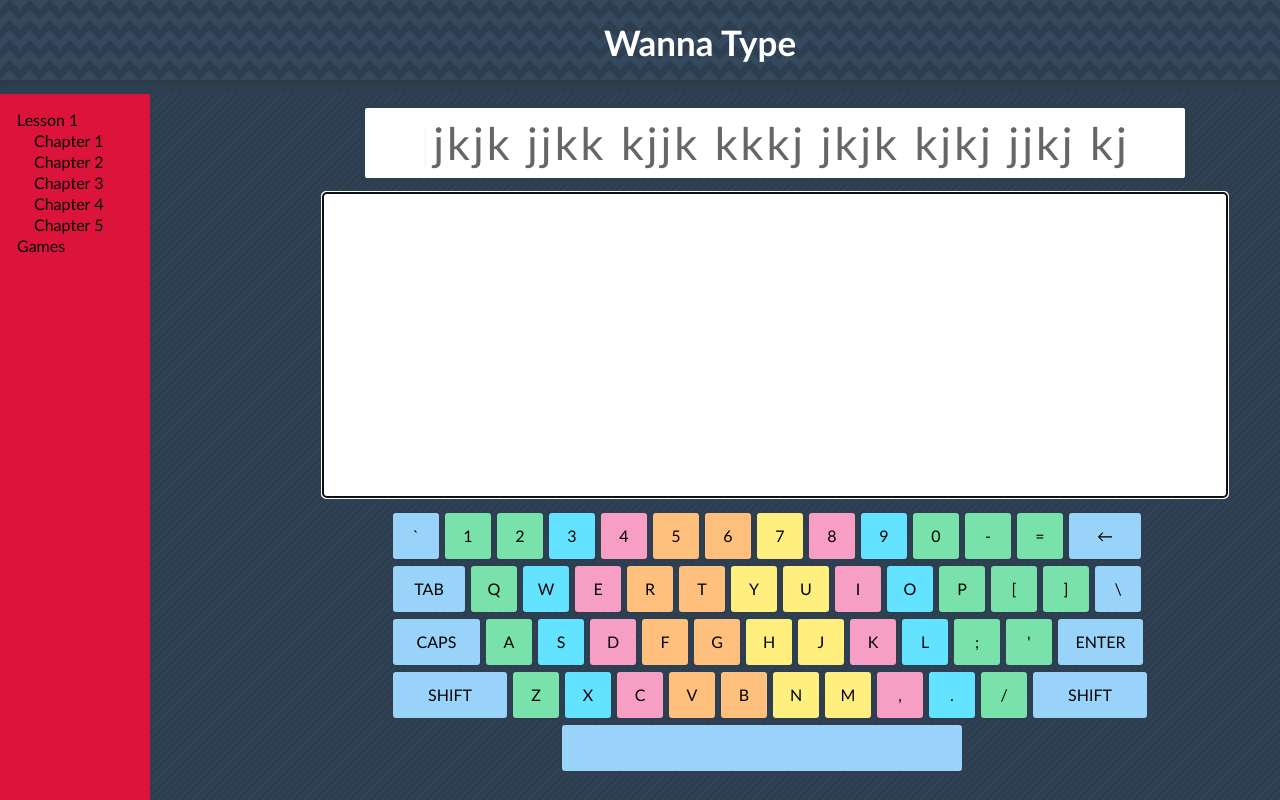
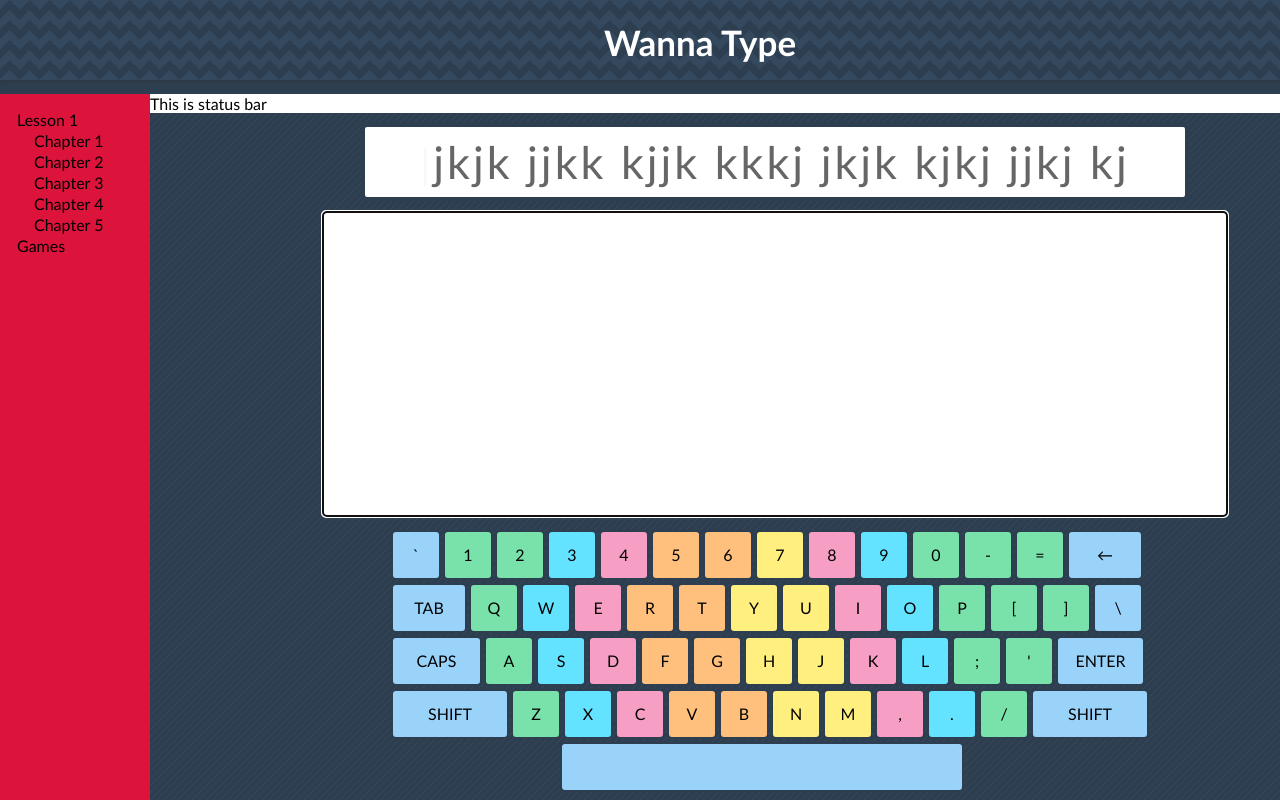
Before and after one commit to Kelly0210/WannaType, a React (Create React App) app: page /training/lesson-1/chapter-1 in a window 1280 px wide. Shown: the top 800 px of the page. Built offline with nearby package versions, Linux system fonts and the light colour scheme.

Commit message:
Status bar in progress

```diff
--- a/src/Components/Main/Main.jsx
+++ b/src/Components/Main/Main.jsx
@@ -6,6 +6,7 @@ import CustomTextArea from '../CustomTextArea/CustomTextArea';
 import Keyboard from '../Keyboard/Keyboard';
 import { generateLesson } from '../common/generateLesson';
 import { Lesson1 } from '../common/Lessons';
+import StatusBar from '../StatusBar/StatusBar';
 
 
 
@@ -38,6 +39,9 @@ class Main extends React.Component {
   render() {
     return (
       <main className={style.main}>
+
+        <StatusBar />
+
         <Display lesson={this.state.lesson}
           mistake={this.state.mistake} />
 
--- /dev/null
+++ b/src/Components/StatusBar/StatusBar.jsx
@@ -0,0 +1,10 @@
+import React from 'react';
+import style from './StatusBar.module.css';
+
+const StatusBar = () => {
+    return (
+        <div className={style.statusBox}>This is status bar</div>
+    )
+}
+
+export default StatusBar;
--- /dev/null
+++ b/src/Components/StatusBar/StatusBar.module.css
@@ -0,0 +1,3 @@
+.statusBox {
+    background-color: white;
+}
```
